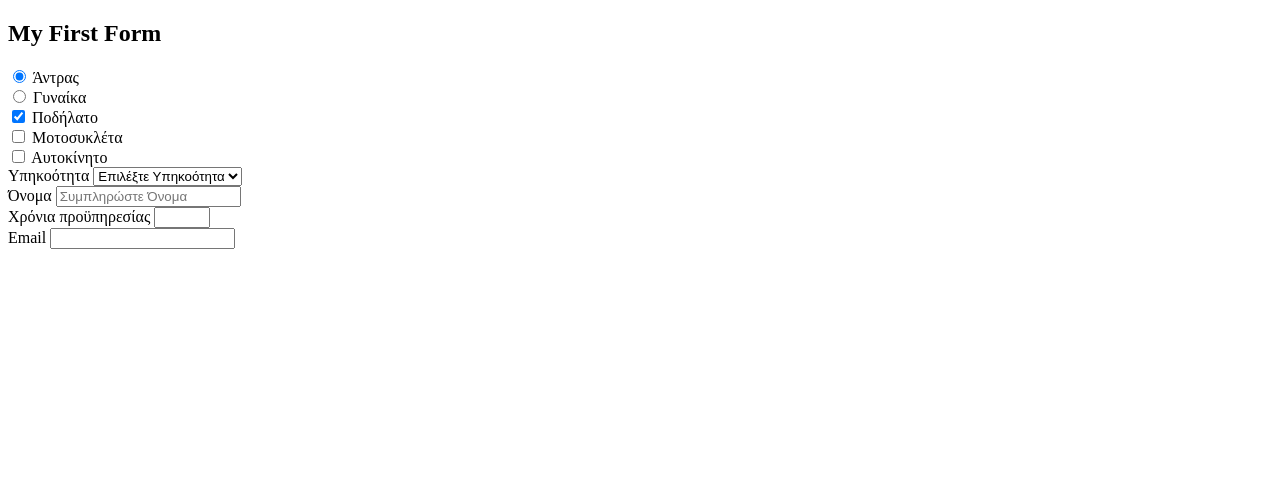
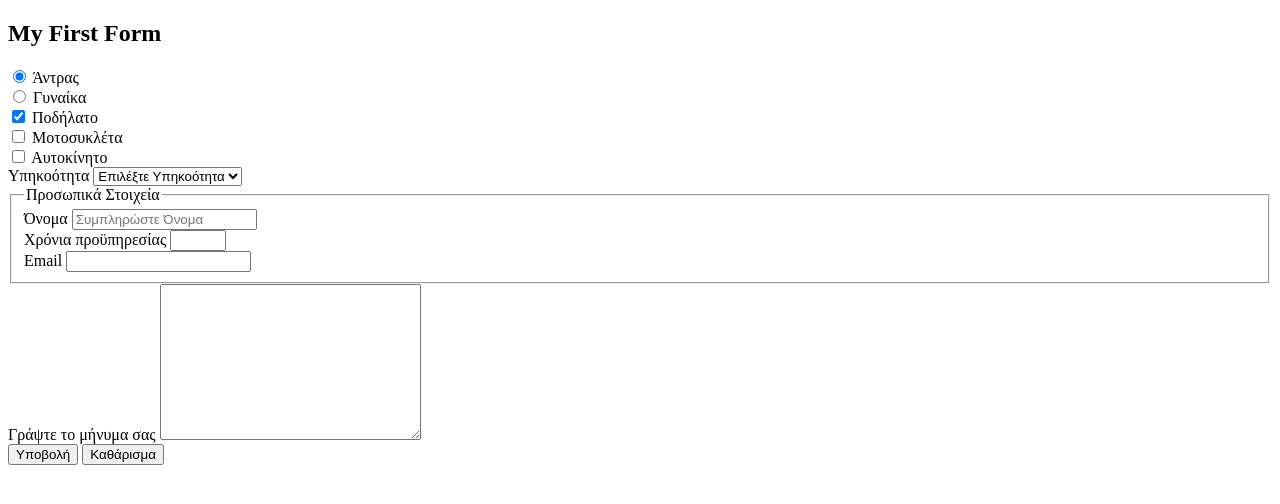
Before and after one commit to testhypo/CodingFactory9-web, a plain HTML site: page ch1/forms.html in a window 1280 px wide. Drawn offline with Linux system fonts and the light colour scheme.

Commit message:
feat: add message, submit and reset to forms.html

```diff
--- a/ch1/forms.html
+++ b/ch1/forms.html
@@ -36,6 +36,8 @@
         </div>
 
         <div>
+            <fieldset>
+                <legend>Προσωπικά Στοιχεία</legend>
                 <div>
                     <label for="fldFirstname">Όνομα</label>
                     <input type="text" name="firstname" id="fldFirstname" placeholder="Συμπληρώστε Όνομα" minlength="5" maxlength="15" required>
@@ -48,6 +50,17 @@
                     <label for="fldEmail">Email</label>
                     <input type="email" name="email" id="fldEmail">
                 </div>
+            </fieldset>
+        </div>
+
+        <div>
+            <label for="fldMessage">Γράψτε το μήνυμα σας</label>
+            <textarea name="message" id="fldMessage" rows="10" cols="30"></textarea>
+        </div>
+
+        <div>
+            <input type="submit" value="Υποβολή">
+            <input type="reset" value="Καθάρισμα">
         </div>
     </form>
 
```
Lines whose indentation alone changed are shown as unchanged.
